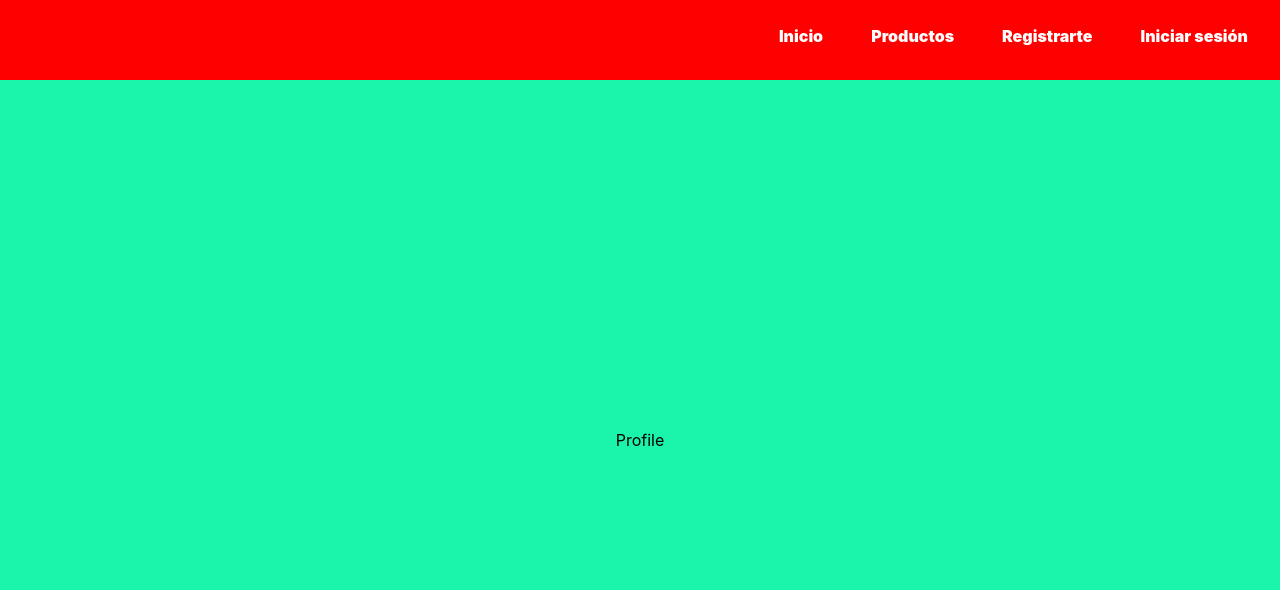
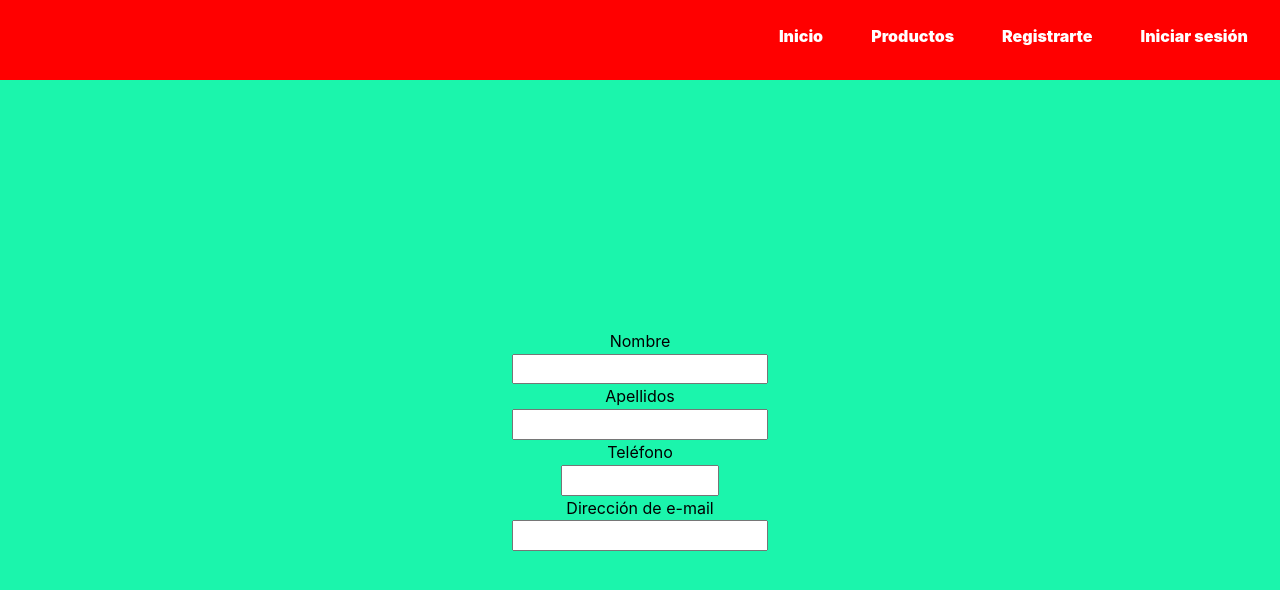
Before and after one commit to martaguillemolmos/frontedtattostudio, a React (Vite) app: page /profile in a window 1280 px wide. Shown: the top 590 px of the page. Built offline with nearby package versions, Linux system fonts and the light colour scheme; no server answers.

Commit message:
feat: Created a Hook with the properties that I want it to print on the screen and I have created an input for each of them.

```diff
--- a/src/pages/Profile/Profile.jsx
+++ b/src/pages/Profile/Profile.jsx
@@ -1,35 +1,114 @@
-import "./Profile.css"
-import { useEffect } from "react";
+import "./Profile.css";
+import { useEffect, useState } from "react";
 
 // //Importamos Redux
-import {  useSelector } from "react-redux";
+import { useSelector } from "react-redux";
 import { userData } from "../userSlice";
 import { profileUser } from "../../services/apiCalls";
-
+import { CustomInput } from "../../common/CustomInput/CustomInput";
+import { validator } from "../../services/userful";
 
 export const Profile = () => {
   // Instanciamos Redux en lectura
-    const rdxToken = useSelector (userData);
+  const rdxToken = useSelector(userData);
+  // Creamos un Hook con las propiedades que queremos mostrar en pantalla del perfil
+  const [setProfile] = useState({
+    name: "",
+    surname: "",
+    phone: 0,
+    email: "",
+  });
+
+  const [profileError, setProfileError] = useState({
+    nameError: "",
+    surnameError: "",
+    phoneError: "",
+    emailError: "",
+  });
+
+  const functionHandler = (e) => {
+    setProfile((prevState) => ({
+      ...prevState,
+      [e.target.name]: e.target.value,
+    }));
+  };
+
+  const errorCheck = (e) => {
+    let error = "";
+    error = validator(e.target.name, e.target.value);
+    setProfileError((prevState) => ({
+      ...prevState,
+      [e.target.name + "Error"]: error,
+    }));
+  };
 
   useEffect(() => {
     if (rdxToken) {
-            // Realiza la solicitud al servidor con el token almacenado en Redux
+      // Realizamos la solicitud a la API con el token almacenado en Redux
       profileUser(rdxToken.credentials.token)
-                .then(response => {
-                    console.log("Datos del perfil:", response.data.data);
-
+        .then((results) => {
+          console.log("Datos del perfil:", results.data.data);
         })
-                .catch(error => {
+        .catch((error) => {
           console.error(error);
         });
     }
   }, [rdxToken]);
 
-
-
   return (
     <div className="profileDesign">
-        Profile
+
+      <div>Nombre</div>
+      <CustomInput
+        design={"inputDesign"}
+        type={"text"}
+        name={"name"}
+        placeholder={""}
+        // value={}
+        functionProp={functionHandler}
+        functionBlur={errorCheck}
+      />
+    <div>{profileError.nameError}</div>
+
+    <div>Apellidos</div>
+      <CustomInput
+        design={"inputDesign"}
+        type={"text"}
+        name={"surname"}
+        placeholder={""}
+        // value={}
+        functionProp={functionHandler}
+        functionBlur={errorCheck}
+      />
+    <div>{profileError.surnameError}</div>
+
+    <div>Teléfono</div>
+      <CustomInput
+        design={"inputDesign"}
+        type={"number"}
+        name={"phone"}
+        placeholder={""}
+        min={600000000}
+        max={900000000}
+        // value={}
+        functionProp={functionHandler}
+        functionBlur={errorCheck}
+      />
+    <div>{profileError.phoneError}</div>
+
+    <div>Dirección de e-mail</div>
+      <CustomInput
+        design={"inputDesign"}
+        type={"email"}
+        name={"email"}
+        placeholder={""}
+        // value={}
+        functionProp={functionHandler}
+        functionBlur={errorCheck}
+      />
+    <div>{profileError.emailError}</div>
+
     </div>
-    )
-}
+
+  );
+};
--- a/src/pages/Register/Register.jsx
+++ b/src/pages/Register/Register.jsx
@@ -104,7 +104,7 @@ export const Register = () => {
     <div>Nombre</div>
       <CustomInput
         design={"inputDesign"}
-        type={"name"}
+        type={"text"}
         name={"name"}
         placeholder={""}
         // value={}
@@ -116,7 +116,7 @@ export const Register = () => {
       <div>Apellidos</div>
       <CustomInput
         design={"inputDesign"}
-        type={"surname"}
+        type={"text"}
         name={"surname"}
         placeholder={""}
         // value={}
--- a/src/services/userful.js
+++ b/src/services/userful.js
@@ -45,5 +45,14 @@ export const validator = (type, value) => {
                 return "";
 
             }
+
+        // Validación de un boolean
+        case 'is_active':
+
+            if (value !== true && value !== false) {
+                return "El valor debe ser true o false.";
+            } else {
+                return "";
+            }
         }
     }
```
Lines whose indentation alone changed are shown as unchanged.
